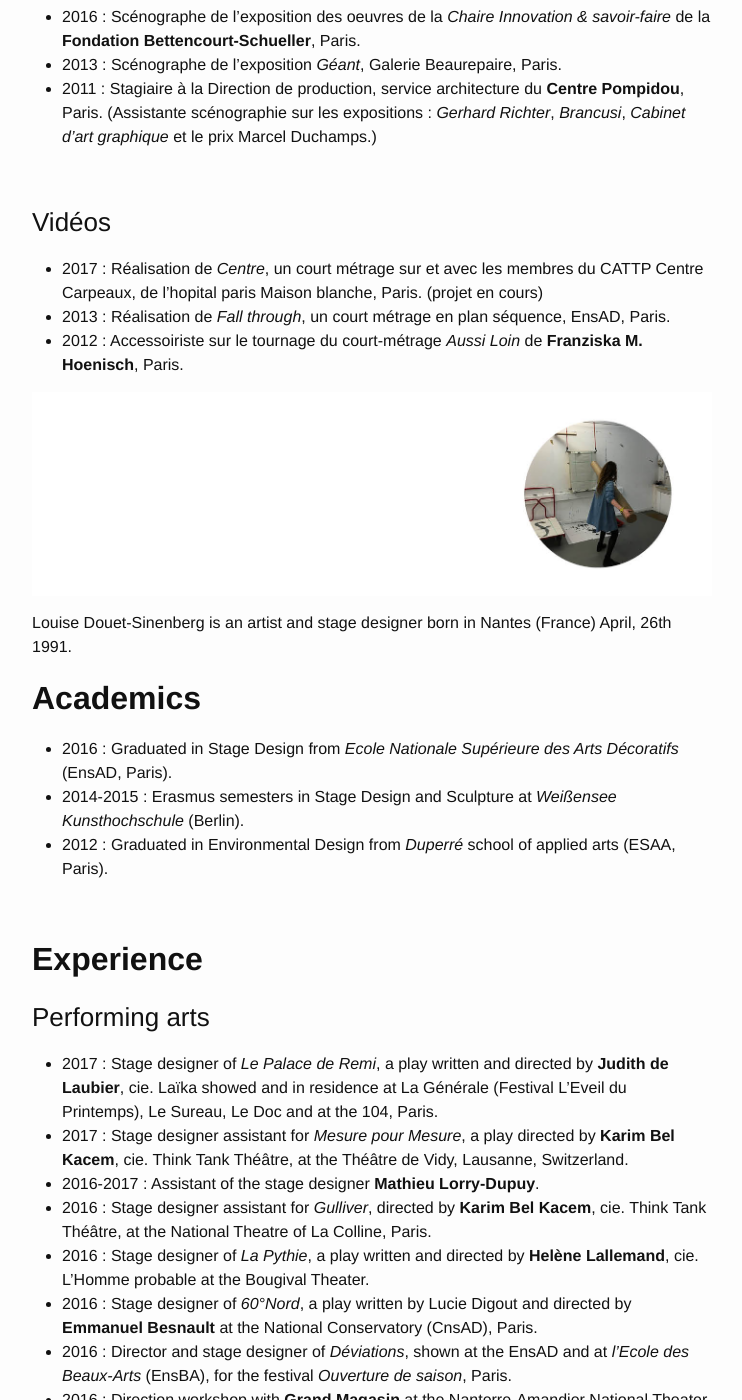
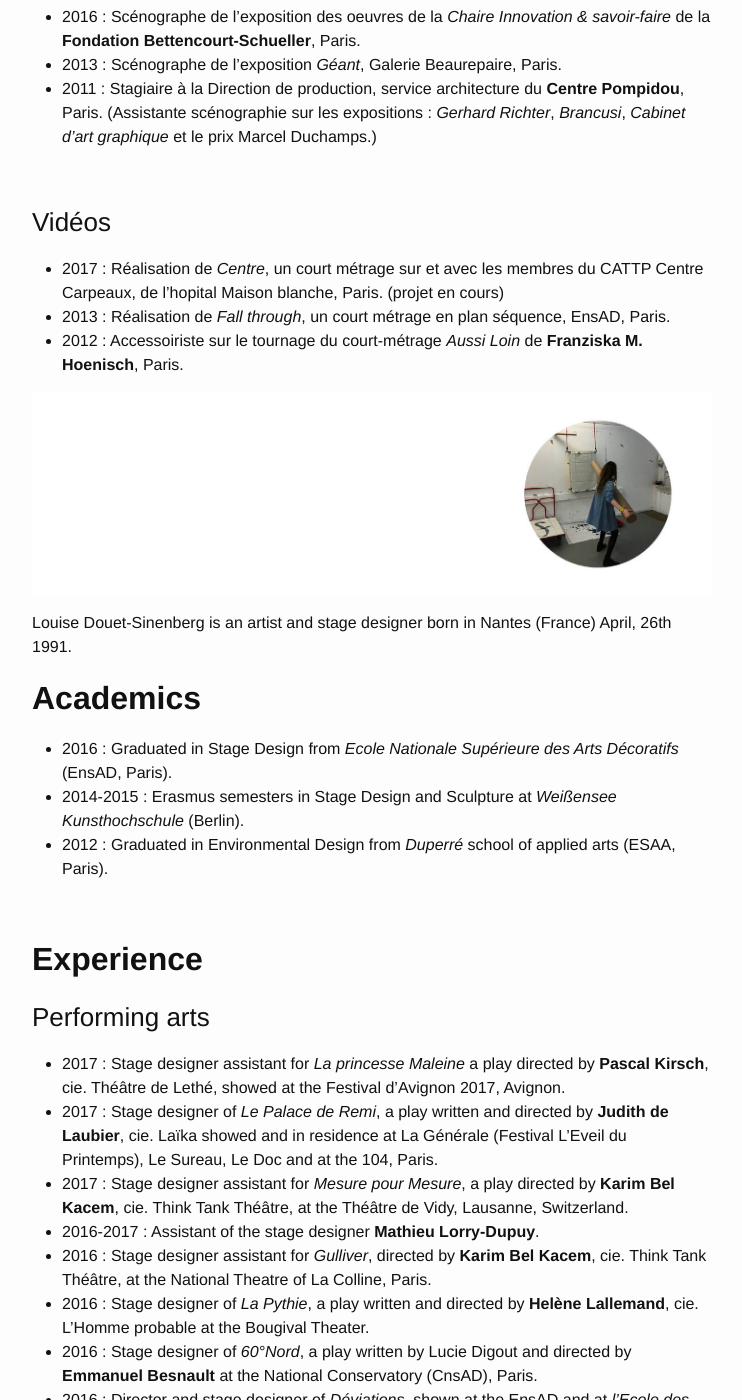
Before and after one commit to louiseds/louiseds.github.io, a Jekyll site: the page built from about.md, in a window 1280 px wide and 1400 px high, scrolled down 2105 px. Shown: the whole window, without its empty margins (268-1010 px from the left). Built offline with Jekyll 4.4.1, drawn with Linux system fonts in a browser that asks for light colours; some of the changed text lies outside the part shown.

Commit message:
Updated about.md

```diff
--- a/about.md
+++ b/about.md
@@ -62,7 +62,7 @@
 <br>
 
 ### Vidéos
-* 2017 : Réalisation de _Centre_, un court métrage sur et avec les membres du CATTP Centre Carpeaux, de l'hopital paris Maison blanche, Paris. (projet en cours)
+* 2017 : Réalisation de _Centre_, un court métrage sur et avec les membres du CATTP Centre Carpeaux, de l'hopital Maison blanche, Paris. (projet en cours)
 * 2013 : Réalisation de _Fall through_, un court métrage en plan séquence, EnsAD, Paris.
 * 2012 : Accessoiriste sur le tournage du court-métrage _Aussi Loin_ de **Franziska M. Hoenisch**, Paris.
 
@@ -84,6 +84,8 @@
 ## **Experience**
 
 ### Performing arts
+
+* 2017 : Stage designer assistant for _La princesse Maleine_ a play directed by **Pascal Kirsch**, cie. Théâtre de Lethé, showed at the Festival d'Avignon 2017, Avignon.
 * 2017 : Stage designer of _Le Palace de Remi_, a play written and directed by **Judith de Laubier**, cie. Laïka showed and in residence at La Générale (Festival L'Eveil du Printemps), Le Sureau, Le Doc and at the 104, Paris.
 * 2017 : Stage designer assistant for _Mesure pour Mesure_, a play directed by **Karim Bel Kacem**, cie. Think Tank Théâtre, at the Théâtre de Vidy, Lausanne, Switzerland.
 * 2016-2017 : Assistant of the stage designer **Mathieu Lorry-Dupuy**.
@@ -122,5 +124,6 @@
 
 ### Videos
 
+* 2017 : Realization of _Centre_, a short film about and with the members of the CATTP Centre Carpeaux, Hospital Maison Blanche, Paris.
 * 2013 : Realization of _Fall through_, a sequence shot short film, EnsAD, Paris.
 * 2012 : Props and decorator assistant on the film shoot of _Aussi Loin_ by **Franziska M. Hoenisch**, Paris.
```
